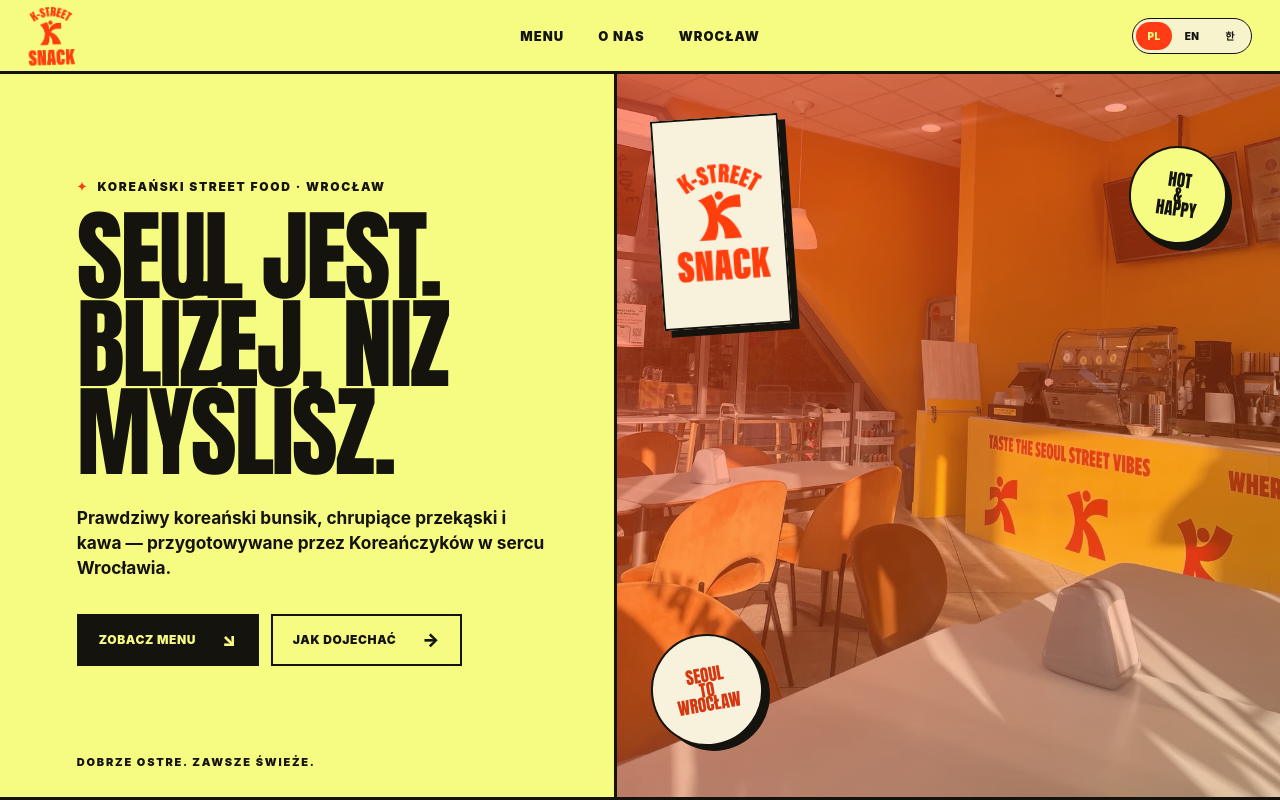
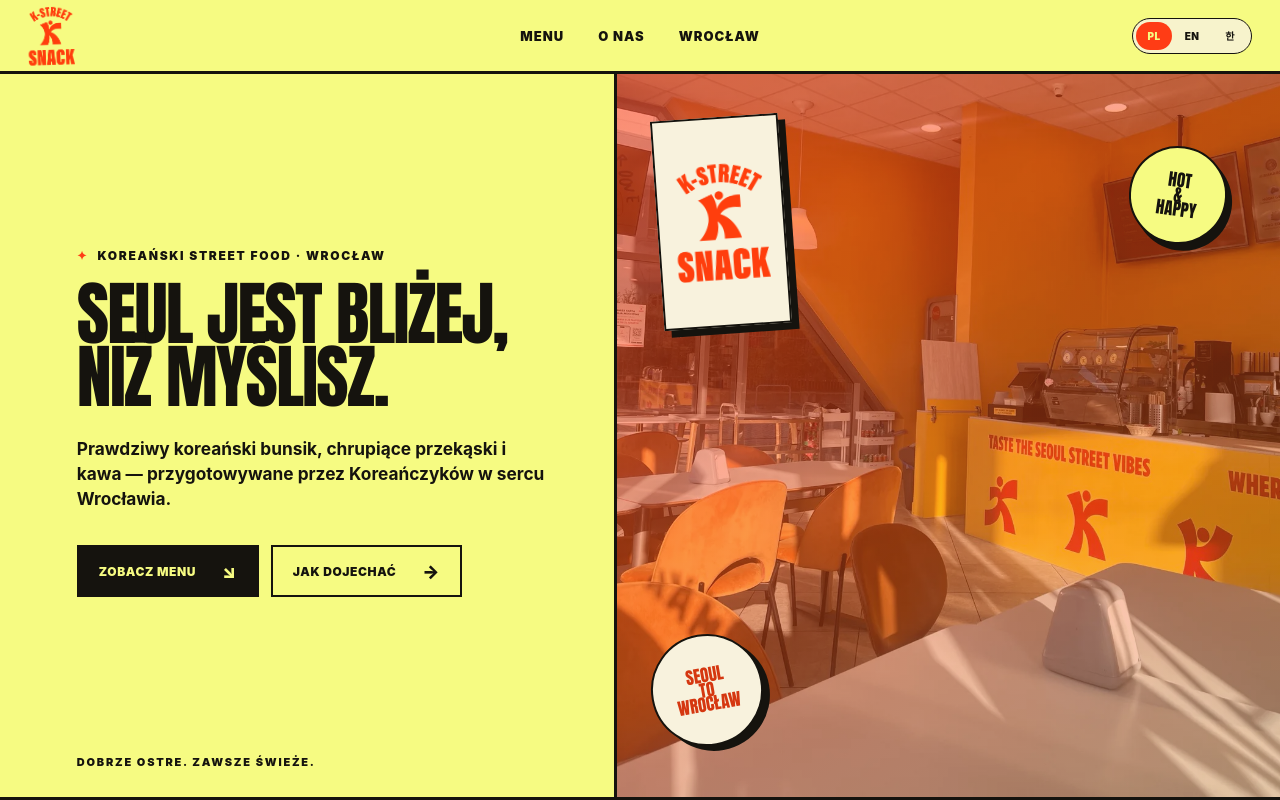
Before and after one commit to SongNoin/kstreetsnack, a Next.js app in the folder kstreetsnack/: page / in a window 1280 px wide. Shown: the top 800 px of the page. Built offline with nearby package versions, Linux system fonts and the light colour scheme; a web font is replaced by a local one.

Commit message:
Set Polish hero title to two lines

```diff
--- a/kstreetsnack/app/globals.css
+++ b/kstreetsnack/app/globals.css
@@ -1463,6 +1463,23 @@
   }
 }
 
+@media (min-width: 1081px) {
+  .lang-pl .hero-copy {
+    max-width: 1050px;
+  }
+
+  .lang-pl .hero-copy h1 {
+    max-width: none;
+    font-size: clamp(70px, 5vw, 104px);
+    line-height: 0.9;
+  }
+
+  .lang-pl .hero-title-line {
+    display: block;
+    white-space: nowrap;
+  }
+}
+
 @media (max-width: 760px) {
   html { scroll-padding-top: 62px; }
 
--- a/kstreetsnack/app/page.tsx
+++ b/kstreetsnack/app/page.tsx
@@ -289,7 +289,14 @@
       <section className="hero" id="top">
         <div className="hero-copy">
           <p className="eyebrow">{t.hero.eyebrow}</p>
-          <h1>{t.hero.title}</h1>
+          <h1>
+            {lang === "pl" ? (
+              <>
+                <span className="hero-title-line">Seul jest bliżej,</span>{" "}
+                <span className="hero-title-line">niż myślisz.</span>
+              </>
+            ) : t.hero.title}
+          </h1>
           <p className="hero-body">{t.hero.body}</p>
           <div className="hero-actions">
             <a className="button button-dark" href={menuPagePath}>
```
